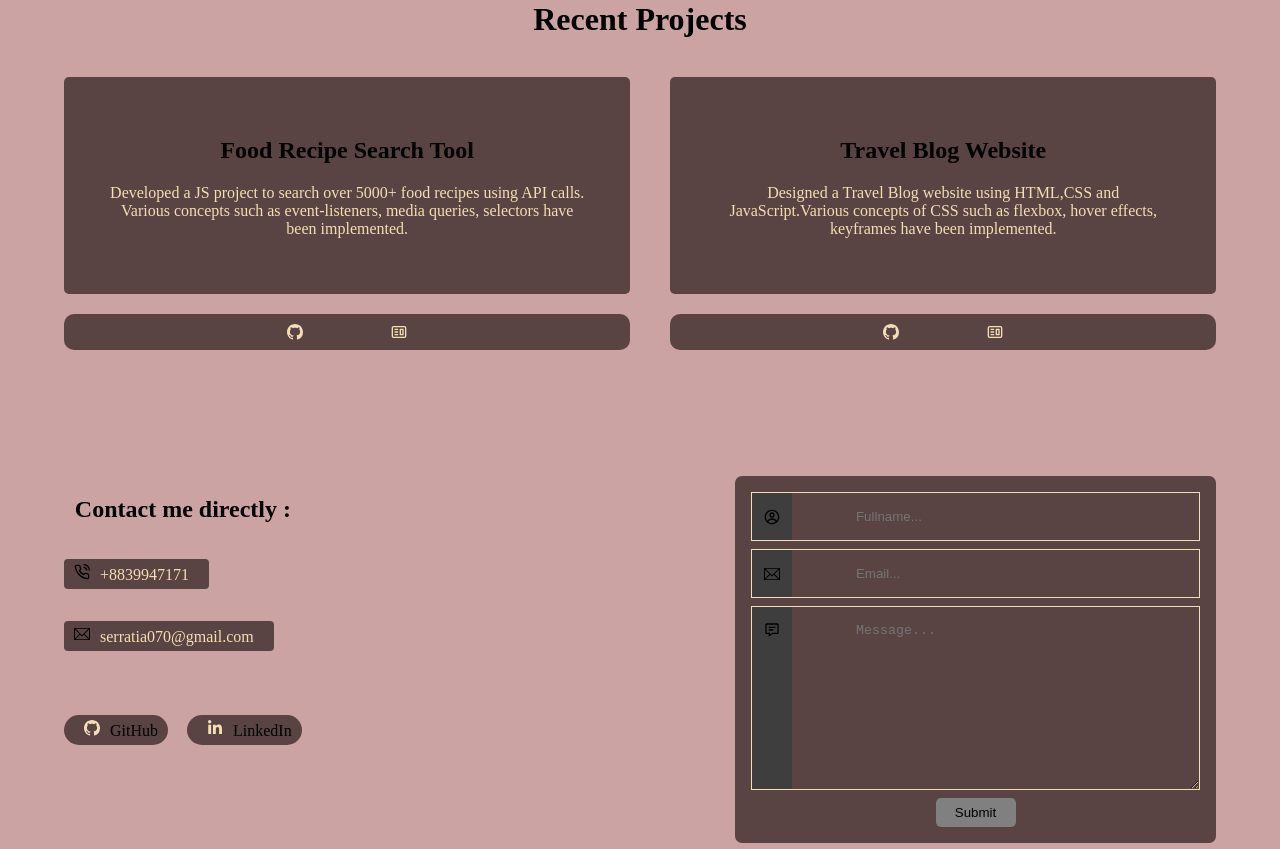
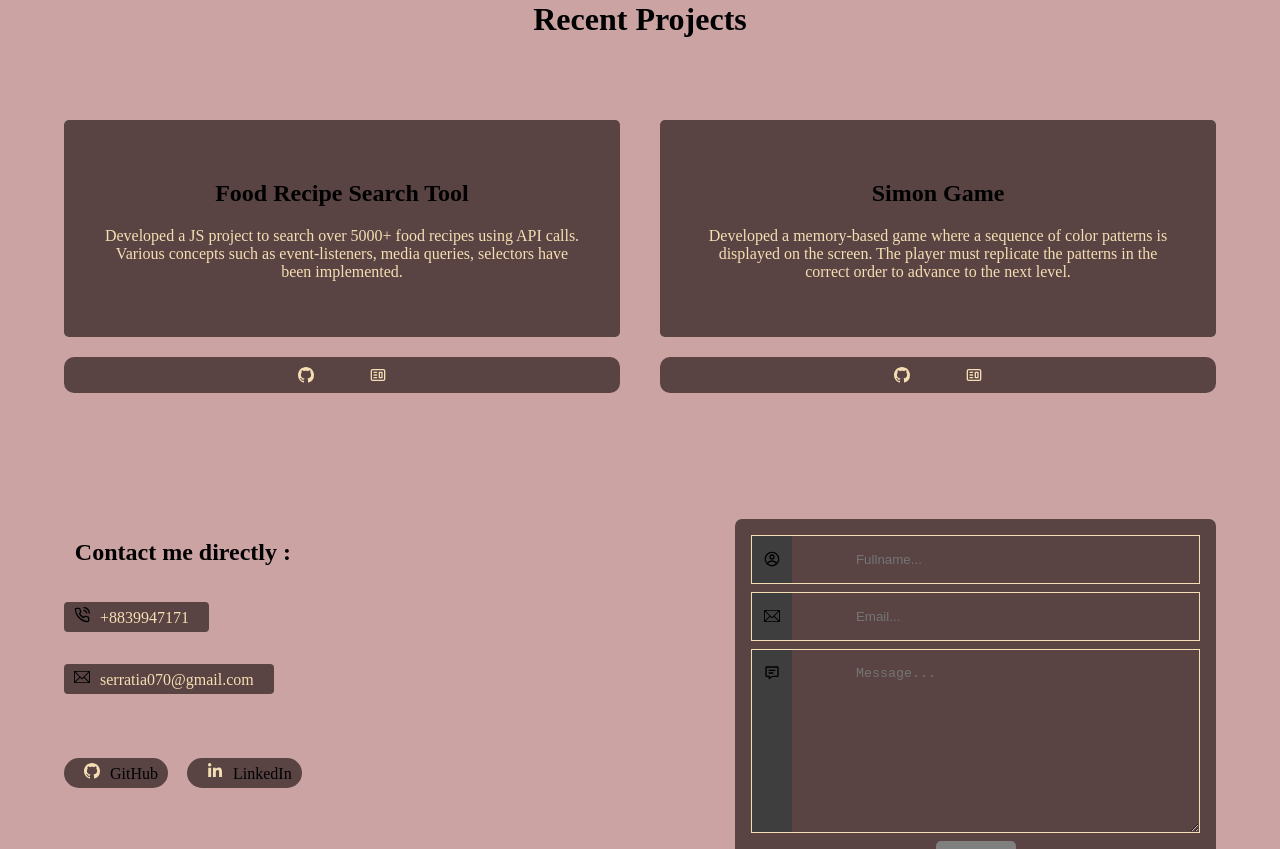
Before and after one commit to Sakshi050/my-portfolio, a React (Create React App) app: page / in a window 1280 px wide. Shown: the part 1280-2129 px from the top of the page. Built offline with nearby package versions, Linux system fonts and the light colour scheme.

Commit message:
updated projects

```diff
--- a/src/components/Projects/projects.jsx
+++ b/src/components/Projects/projects.jsx
@@ -26,13 +26,22 @@ const projects = () => {
         </Slide>
         <Slide triggerOnce direction='left'>
           <span>
+            <Project title={"Simon Game"} desc={"Developed a memory-based game where a sequence of color patterns is displayed on the screen. The player must replicate the patterns in the correct order to advance to the next level."} />
+            <span>
+              <a href="https://github.com/Sakshi050/Simon_Game"><BsGithub /></a>
+              <a href="https://sakshi050.github.io/Simon_Game/"><CgWebsite /></a>
+            </span>
+          </span>
+        </Slide>
+        {/* <Slide triggerOnce direction='left'>
+          <span>
             <Project title={"Travel Blog Website"} desc={"Designed a Travel Blog website using HTML,CSS and JavaScript.Various concepts of CSS such as flexbox, hover effects, keyframes have been implemented."} />
             <span>
               <a href="https://github.com/Sakshi050/Travel-blog"><BsGithub /></a>
               <a href="https://sakshi050.github.io/Travel-blog/"><CgWebsite /></a>
             </span>
           </span>
-        </Slide>
+        </Slide> */}
         </Fade>
       </div>
     </Container>
@@ -46,9 +55,14 @@ const Container = styled.div`
   margin: 3rem auto;
   padding:0.5rem;
   .proj{
-      display: flex;
-      align-items: center;
-      gap: 2.5rem;
+      // display: flex;
+      // align-items: center;
+      // gap: 2.5rem;
+      display: grid;
+  grid-template-columns: repeat(auto-fit, minmax(120px, 1fr));
+  gap: 2.5rem;
+  margin-top: 4rem;
+  cursor:pointer;
     }
     a{
         color:wheat;
@@ -60,7 +74,7 @@ const Container = styled.div`
         // position:absolute;
     }
     span{
-        gap: 5.5rem;
+        gap: 3.5rem;
         margin:15px 15px;
         border-radius:10px;
         padding:10px 10px;
```
